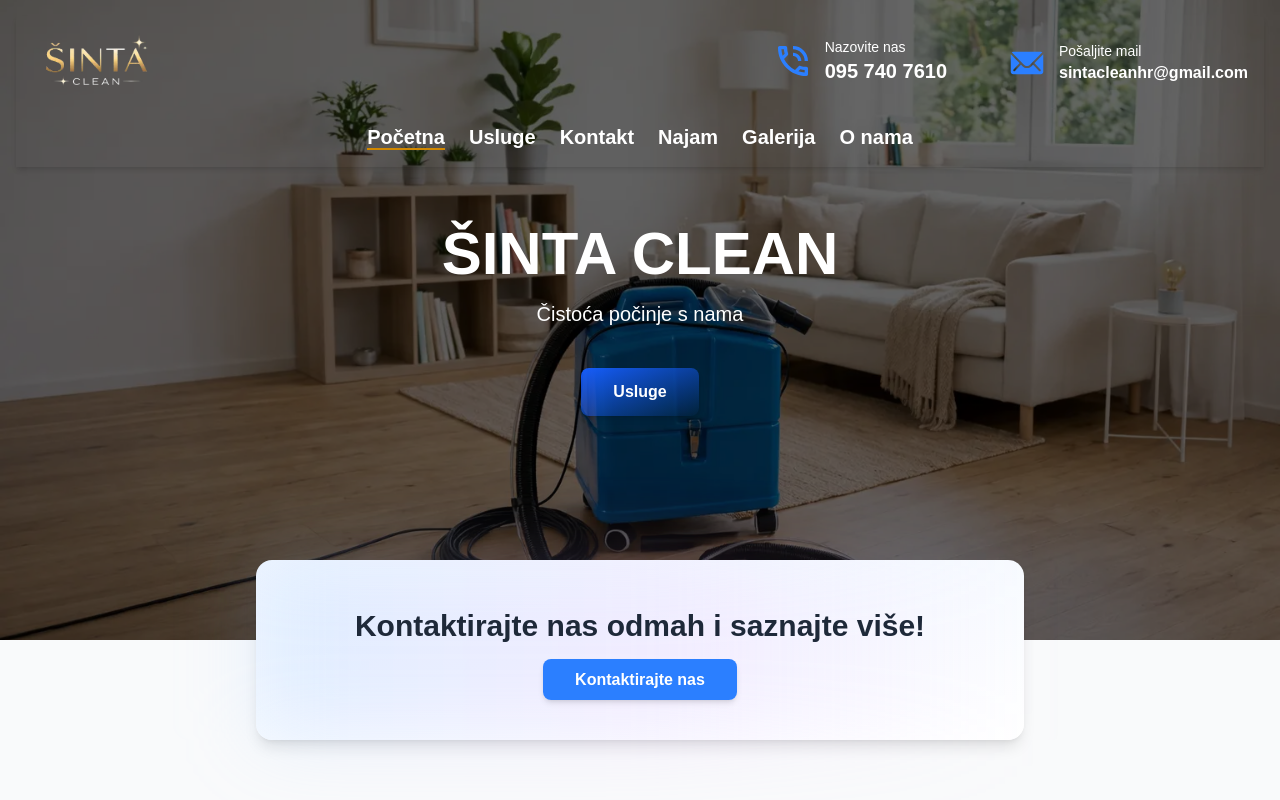
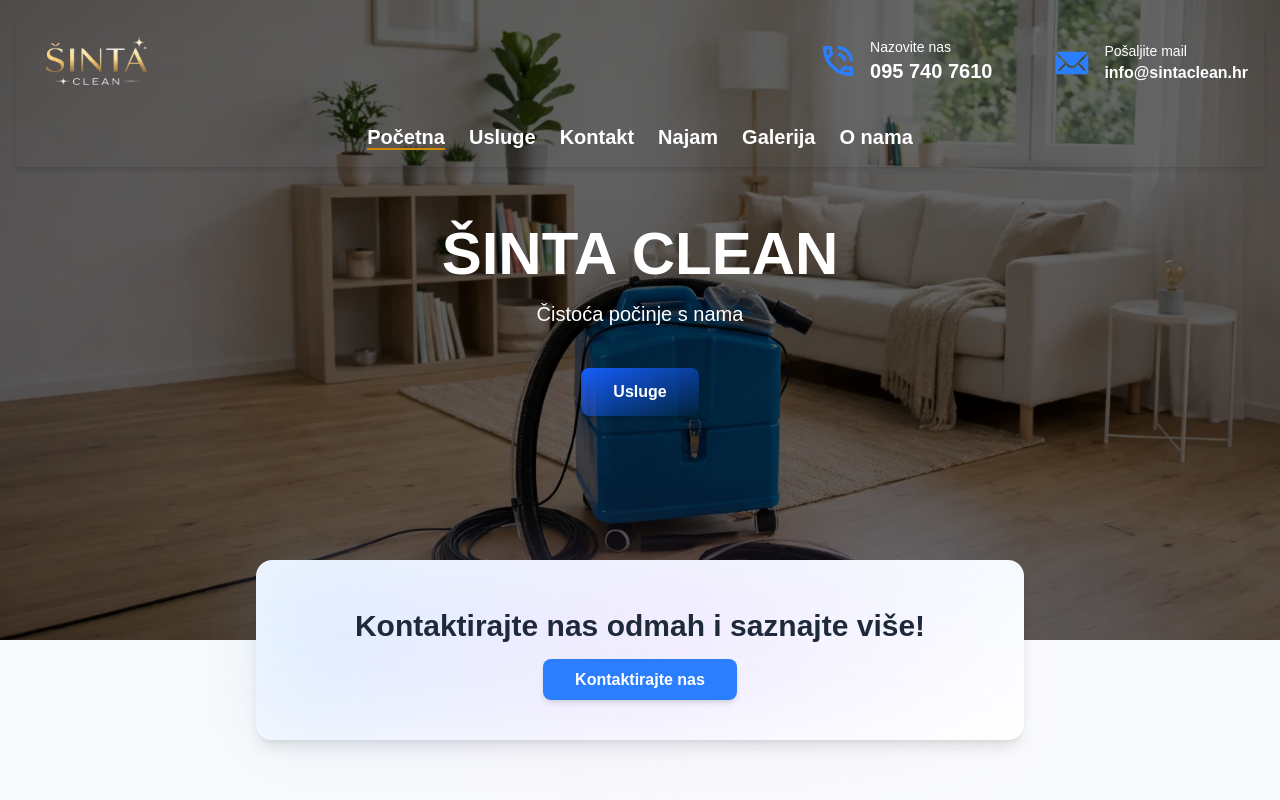
Before and after one commit to Sintaa2002/SintaClean, a Next.js app: page / in a window 1280 px wide. Shown: the top 800 px of the page. Built offline with nearby package versions, Linux system fonts and the light colour scheme.

Commit message:
version15

```diff
--- a/app/components/ContactInfo.tsx
+++ b/app/components/ContactInfo.tsx
@@ -48,7 +48,7 @@
           <div className="flex flex-col col-span-1 md:col-span-1 items-center space-y-2">
             <Mail className="w-7 h-7 text-white" />
             <h3 className="hidden md:block text-small md:text-lg font-semibold">Email</h3>
-            <p>sintic.usluge@gmail.com</p>
+            <p>info@sintaclean.hr</p>
           </div>
           </motion.div>
 
--- a/app/components/Footer.tsx
+++ b/app/components/Footer.tsx
@@ -24,7 +24,7 @@
         <div className="flex flex-col items-center justify-center">
           <h3 className="text-xl font-semibold mb-4 md:mr-10">Pratite nas</h3>
           <div className="flex space-x-6 text-2xl md:mr-10">
-            <Link  href="https://www.instagram.com/sintaclean.hr" target="_blank" aria-label="Instagram profil Šinta Clean" className="hover:text-pink-500 transition"><FaInstagram /></Link>
+            <Link  href="https://www.instagram.com/sinta.clean" target="_blank" aria-label="Instagram profil Šinta Clean" className="hover:text-pink-500 transition"><FaInstagram /></Link>
           </div>
         </div>
 
@@ -38,7 +38,7 @@
             </div>
             <div className="flex items-center space-x-3">
               <IoMail className="text-blue-400 text-2xl" />
-              <span>sintacleanhr@gmail.com</span>
+              <span>info@sintaclean.hr</span>
             </div>
           </div>
         </div>
--- a/app/components/NavBar.tsx
+++ b/app/components/NavBar.tsx
@@ -45,7 +45,7 @@
                     <IoIosMail size={40} className={`text-${iconColor} mr-3`} />
                     <div className="flex flex-col justify-center text-white">
                         <span className="text-sm font-medium">Pošaljite mail</span>
-                        <span className="text-base font-semibold text-l">sintacleanhr@gmail.com</span>
+                        <span className="text-base font-semibold text-l">info@sintaclean.hr</span>
                     </div>
                 </div>
             </div>
@@ -151,10 +151,10 @@
         <p>
           Email:{" "}
           <Link
-            href="mailto:sintic.usluge@gmail.com"
+            href="mailto:info@sintaclean.hr"
             className="hover:underline"
           >
-            sintacleanhr@gmail.com
+            info@sintaclean.hr
           </Link>
         </p>
         <p>
```
